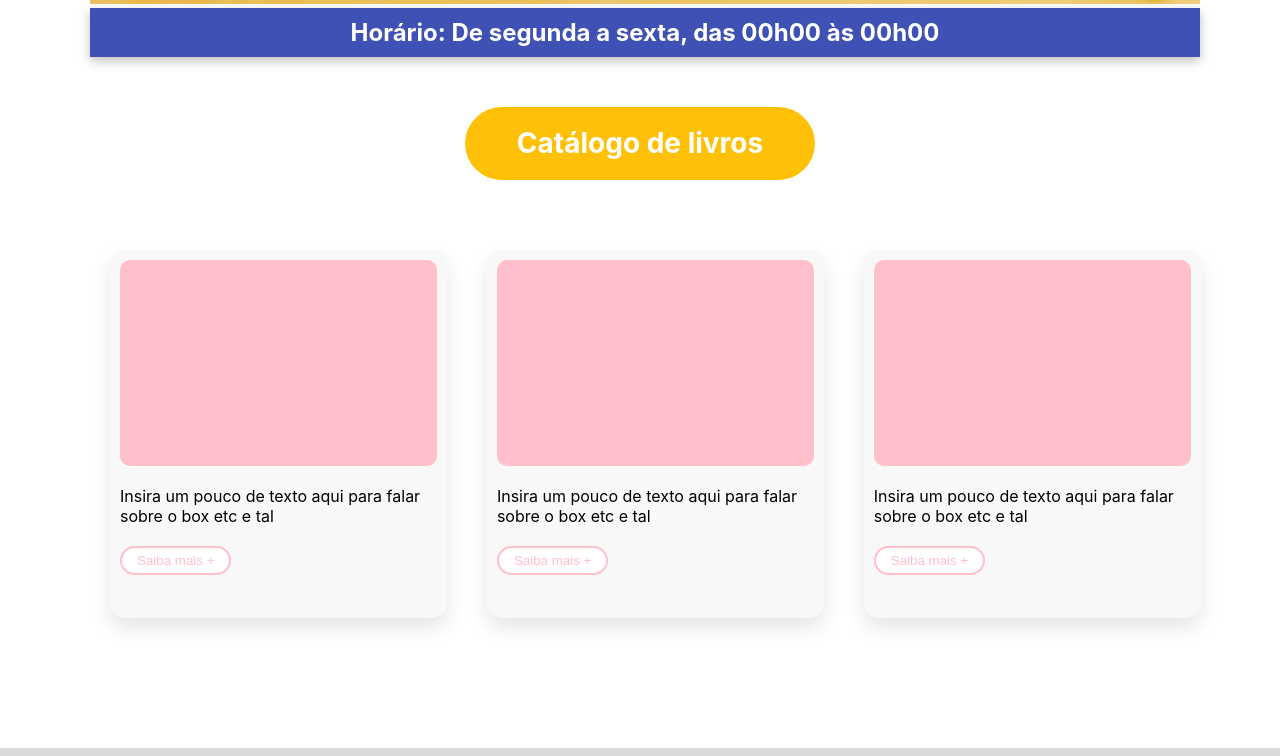
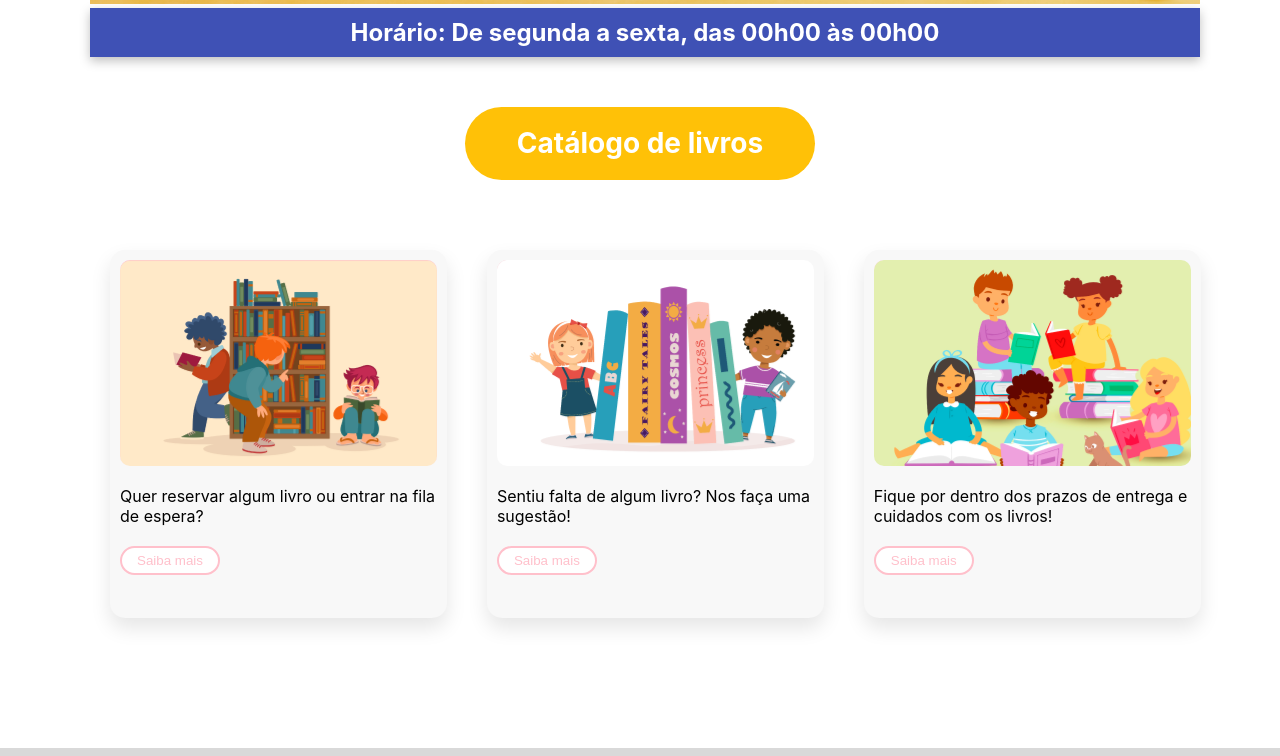
Before and after one commit to ES-231-gp2/frontend, a React (Create React App) app in the folder biblioconex/: page / in a window 1280 px wide. Shown: the part 606-1362 px from the top of the page. Built offline with nearby package versions, Linux system fonts and the light colour scheme.

Commit message:
imagens e links às boxes da home

```diff
--- a/biblioconex/src/components/Box/Box.js
+++ b/biblioconex/src/components/Box/Box.js
@@ -1,12 +1,14 @@
-
+import React from 'react';
 import './Box.css';
 
-export default function() {
-    return(
-        <div className='Contents'>
-        <div className='Image'></div>
-        <div className='Text'>Insira um pouco de texto aqui para falar sobre o box etc e tal</div>
-        <button>Saiba mais +</button>
+export default function Box({ image, text, buttonText, linkTo }) {
+    return (
+        <div className="Contents">
+            <div className="Image" style={{ backgroundImage: `url(${image})` }}></div>
+            <div className="Text">{text}</div>
+            <a href={linkTo} className="ButtonLink">
+                <button>{buttonText}</button>
+            </a>
         </div>
-    )
+    );
 }
--- a/biblioconex/src/containers/P1_Home/Home.js
+++ b/biblioconex/src/containers/P1_Home/Home.js
@@ -13,9 +13,28 @@ export default function () {
                     Catálogo de livros
                 </Link></div>
             <div className='Box-contents'>
-                <Box></Box>
-                <Box></Box>
-                <Box></Box>
+            <Box
+    image="/box1.png"
+    text="Quer reservar algum livro ou entrar na fila de espera?"
+    buttonText="Saiba mais"
+    linkTo="/Orientacao1"
+/>
+
+<Box
+    image="/childrens_with_books1.png"
+    text="Sentiu falta de algum livro? Nos faça uma sugestão!"
+    buttonText="Saiba mais"
+    linkTo="/Orientacao2"
+/>
+
+<Box
+    image="/childrens_with_books2.png"
+    text="Fique por dentro dos prazos de entrega e cuidados com os livros!"
+    buttonText="Saiba mais"
+    linkTo="/Orientacao3"
+/>
+
+
             </div>
 
         </div>
```
Also changed, not shown: biblioconex/public/box1.png (added).
